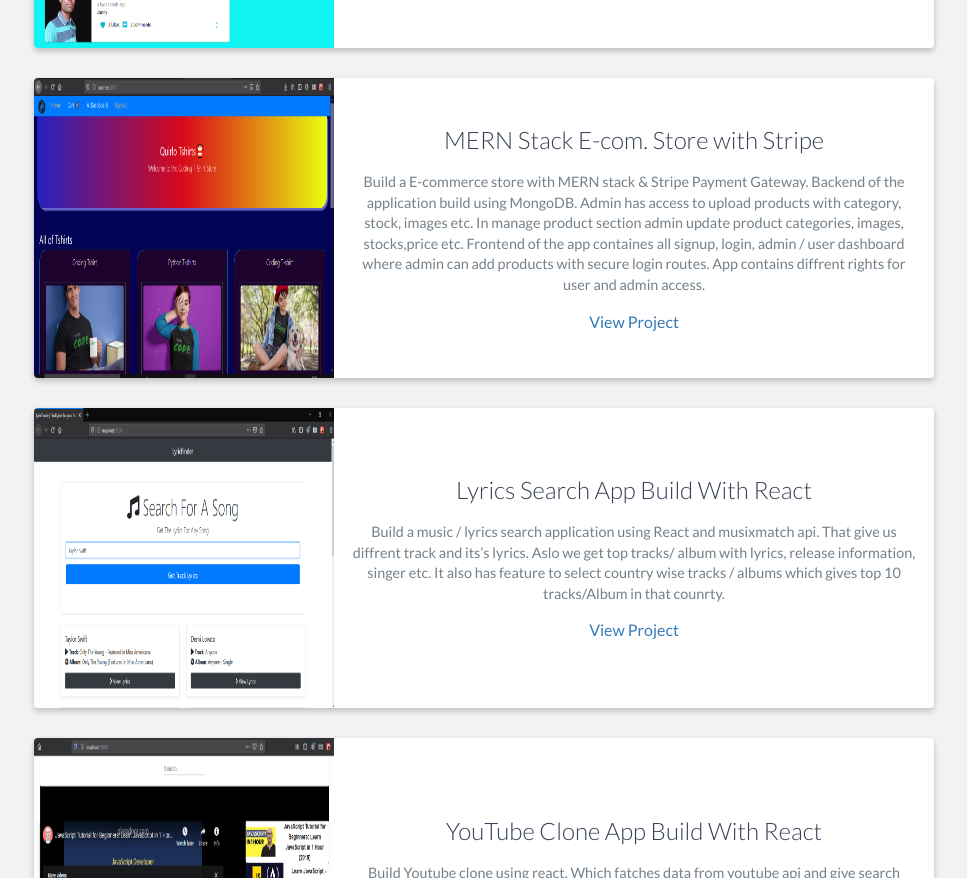
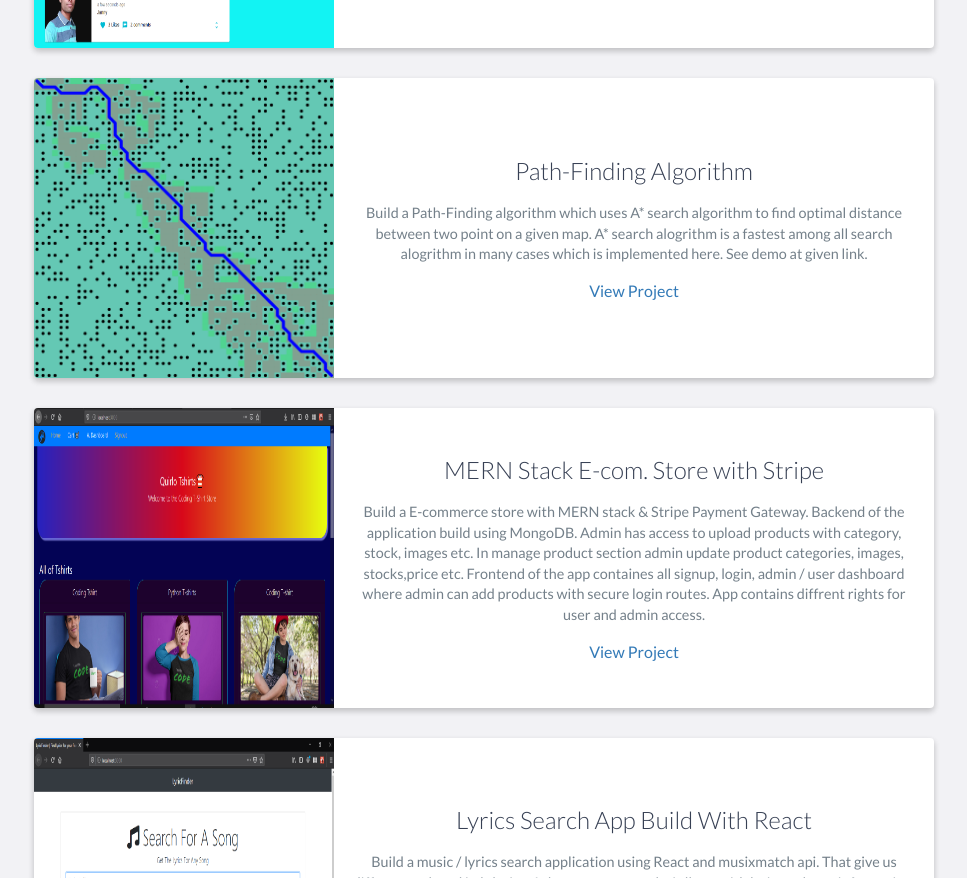
Before and after one commit to axaysushir/axaysushir.github.io, a website: page index.html in a window 1280 px wide. Shown: the part 2970-3848 px from the top of the page, without its empty margins (156-1123 px from the left). Drawn offline with nearby package versions, Linux system fonts and the light colour scheme.

Commit message:
add pathfinding alog

```diff
--- a/index.html
+++ b/index.html
@@ -252,6 +252,25 @@
             <!-- End .project-info -->
           </div>
 
+          <!-- project info-2 -->
+          <div class="project shadow-large">
+            <div class="project-image">
+              <img src="images/download.png" style="height: 300px; width: 300px; background: no-repeat;" />
+            </div>
+            <!-- End .project-image -->
+            <div class="project-info">
+              <h3>Path-Finding Algorithm</h3>
+              <p>
+                Build a Path-Finding algorithm which uses A* search algorithm to find optimal distance between
+                two point on a given map. A* search alogrithm is a fastest among all search alogrithm in many cases
+                which is implemented here. See demo at given link.
+
+              </p>
+              <a href="https://pathfind.now.sh/" target="_blank">View Project</a>
+            </div>
+            <!-- End .project-info -->
+          </div>
+
           <!-- project info-3 -->
           <div class="project shadow-large">
             <div class="project-image">
```
Also changed, not shown: images/download.png (added).
